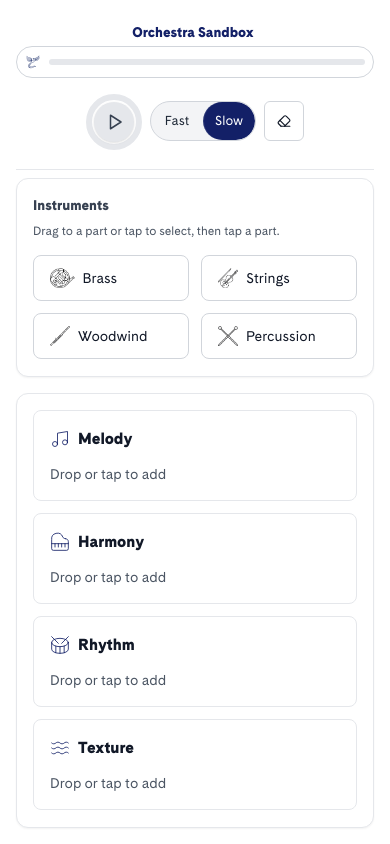
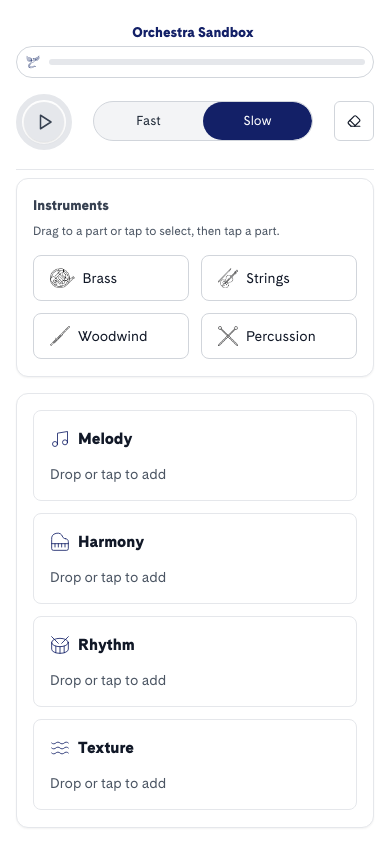
Before and after one commit to milodavidson/firebird-interactive, a Next.js app: page / in a window 390 px wide. Built offline with nearby package versions, Linux system fonts and the light colour scheme.

Commit message:
feat: adjust PlayerControls alignment for better layout consistency

```diff
--- a/src/components/InteractiveListeningMap.tsx
+++ b/src/components/InteractiveListeningMap.tsx
@@ -44,7 +44,7 @@ export default function InteractiveListeningMap() {
           <FirebirdProgressChip />
         </div>
         {/* Row 3: Controls centered on mobile; right column on md+ */}
-        <div className="col-span-2 row-start-3 md:row-auto md:col-span-1 md:col-start-3 md:col-end-4 justify-self-center md:justify-self-end mt-0 mb-0">
+        <div className="col-span-2 row-start-3 md:row-auto md:col-span-1 md:col-start-3 md:col-end-4 w-full md:w-auto justify-self-stretch md:justify-self-end mt-0 mb-0">
           <PlayerControls scheduler={scheduler} />
         </div>
       </header>
```
